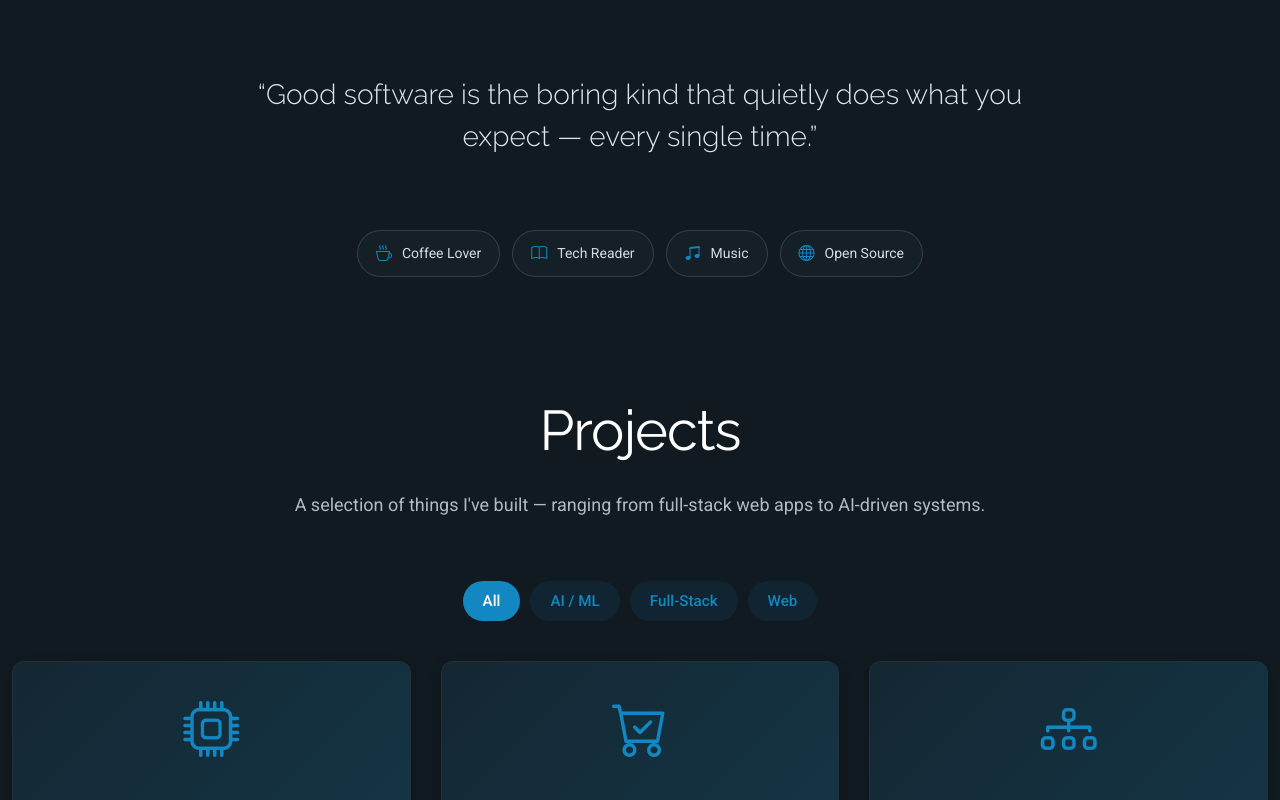
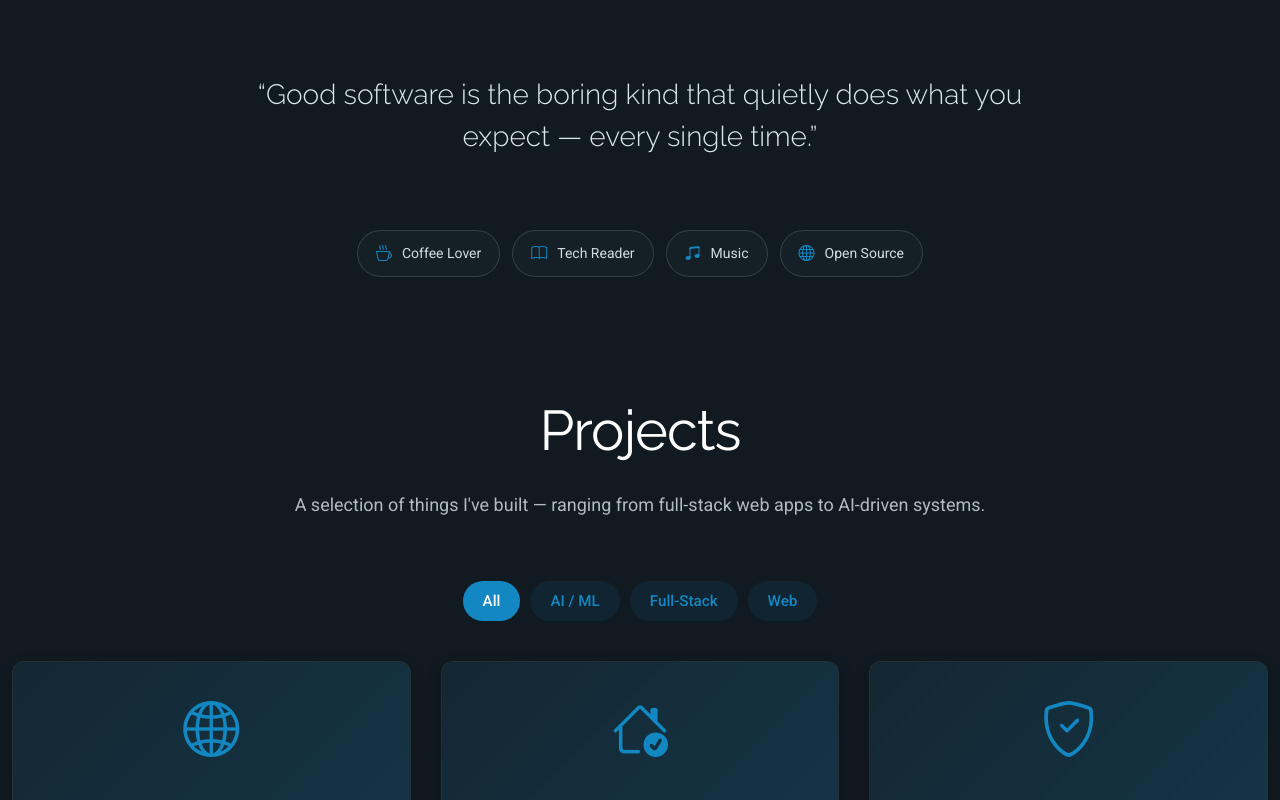
Before and after one commit to nethunirajapakse/nethuni-rajapakse-portfolio, a Next.js app: page / in a window 1280 px wide. Shown: the part 2000-2800 px from the top of the page. Built offline with nearby package versions, Linux system fonts and the light colour scheme.

Commit message:
Add projects

```diff
--- a/app/components/Projects.tsx
+++ b/app/components/Projects.tsx
@@ -17,63 +17,74 @@ type Project = {
 const projects: Project[] = [
   {
     id: 1,
-    title: "RAG-Powered Knowledge Assistant",
+    title: "Orbiting Planet",
     description:
-      "Retrieval-Augmented Generation system that answers questions from a custom document corpus using vector embeddings.",
-    category: "ai",
-    tags: ["Python", "LangChain", "OpenAI", "ChromaDB"],
-    githubUrl: "https://github.com/nethunirajapakse",
-    icon: "bi-cpu",
+      "Interactive 3D astronomical scene with real-time WebGL rendering, orbit animations, and dynamic lighting — all running in the browser.",
+    category: "web",
+    tags: ["Three.js", "WebGL", "Vite", "JavaScript"],
+    githubUrl: "https://github.com/nethunirajapakse/orbiting-planet",
+    liveUrl: "https://orbiting-planet.vercel.app/",
+    icon: "bi-globe2",
   },
   {
     id: 2,
-    title: "Full-Stack E-Commerce Platform",
+    title: "EstateVision",
     description:
-      "Production-ready commerce app with cart, checkout, auth, and admin dashboard. Built mobile-first.",
-    category: "fullstack",
-    tags: ["Next.js", "Node.js", "PostgreSQL", "Stripe"],
-    githubUrl: "https://github.com/nethunirajapakse",
-    icon: "bi-cart-check",
+      "ML-powered property valuation tool for the Sri Lankan market. Predicts prices from 20 features and explains predictions with SHAP visualizations.",
+    category: "ai",
+    tags: ["Python", "Flask", "XGBoost", "SHAP", "Vite"],
+    githubUrl: "https://github.com/nethunirajapakse/SL-Property-Value-Predictor",
+    icon: "bi-house-check",
   },
   {
     id: 3,
-    title: "LLM Fine-Tuning Pipeline",
+    title: "Bicycle Safety System",
     description:
-      "End-to-end pipeline for fine-tuning open-source language models on domain-specific data.",
-    category: "ai",
-    tags: ["PyTorch", "HuggingFace", "Python", "MLOps"],
-    githubUrl: "https://github.com/nethunirajapakse",
-    icon: "bi-diagram-3",
+      "Arduino-based IoT system with GPS tracking, crash detection, electronic lock, speedometer, and GSM emergency alerts — built as a university L1 hardware project.",
+    category: "fullstack",
+    tags: ["Arduino", "C++", "GPS", "GSM", "IoT", "EasyEDA"],
+    githubUrl: "https://github.com/nethunirajapakse/Safety-and-security-system-for-bicycle",
+    icon: "bi-shield-check",
   },
   {
     id: 4,
-    title: "Personal Portfolio Site",
+    title: "Cosmic Edu App",
     description:
-      "This site &mdash; a Next.js portfolio with a clean, dark aesthetic and smooth section navigation.",
-    category: "web",
-    tags: ["Next.js", "TypeScript", "CSS Modules"],
-    githubUrl: "https://github.com/nethunirajapakse",
-    icon: "bi-window-stack",
+      "React Native app fetching NASA's APOD data, with user auth, dynamic card views, and global session-based click tracking.",
+    category: "fullstack",
+    tags: ["React Native", "Expo", "expo-router", "NASA API"],
+    githubUrl: "https://github.com/nethunirajapakse/cosmic-edu-app",
+    icon: "bi-stars",
   },
   {
     id: 5,
-    title: "Task Management API",
+    title: "CeylonWild",
     description:
-      "RESTful API with JWT auth, role-based access control, and real-time updates via websockets.",
-    category: "fullstack",
-    tags: ["Node.js", "Express", "MongoDB", "Socket.io"],
-    githubUrl: "https://github.com/nethunirajapakse",
-    icon: "bi-list-check",
+      "A rule-based, light-weight expert recommender system that utilizes a CLIPS-driven production engine to translate user climate, activity, and logistical preferences into mathematically normalized eco-tourism recommendations for Sri Lanka.",
+    category: "ai",
+    tags: ["Python", "Flask", "CLIPS", "Expert Systems", "TypeScript"],
+    githubUrl: "https://github.com/nethunirajapakse/eco-trip-recommender",
+    icon: "bi-tree",
   },
   {
     id: 6,
-    title: "Sentiment Analysis Dashboard",
+    title: "Ascendia",
     description:
-      "Real-time sentiment analysis of social media streams with visualizations and trend tracking.",
-    category: "ai",
-    tags: ["Python", "FastAPI", "React", "ML"],
-    githubUrl: "https://github.com/nethunirajapakse",
-    icon: "bi-graph-up",
+      "Comprehensive construction project management system featuring a web dashboard and mobile client. Supports multi-role user management, real-time inventory tracking with automated low-stock alerts, and task scheduling.",
+    category: "fullstack",
+    tags: ["ReactJS", "Spring Boot", "MySQL", "Flutter", "Tailwind CSS", "Socket.io"],
+    githubUrl: "https://github.com/Jayaweera123/Ascendia-",
+    icon: "bi-building-gear",
+  },
+  {
+    id: 7,
+    title: "JokeHub",
+    description:
+      "A cross-platform Flutter application built for mobile, web, and desktop. Fetches dynamic joke data from an external REST API and implements robust local caching mechanics for seamless offline usability.",
+    category: "web",
+    tags: ["Flutter", "Dart", "REST API", "Offline Caching"],
+    githubUrl: "https://github.com/nethunirajapakse/joke-hub",
+    icon: "bi-emoji-laughing",
   },
 ];
 
@@ -109,9 +120,9 @@ export default function Projects() {
             <li
               key={f.key}
               className={activeFilter === f.key ? styles.active : ""}
-              onClick={() => setActiveFilter(f.key)}
-            >
-              {f.label}
+                onClick={() => setActiveFilter(f.key)}
+              >
+                {f.label}
             </li>
           ))}
         </ul>
```
